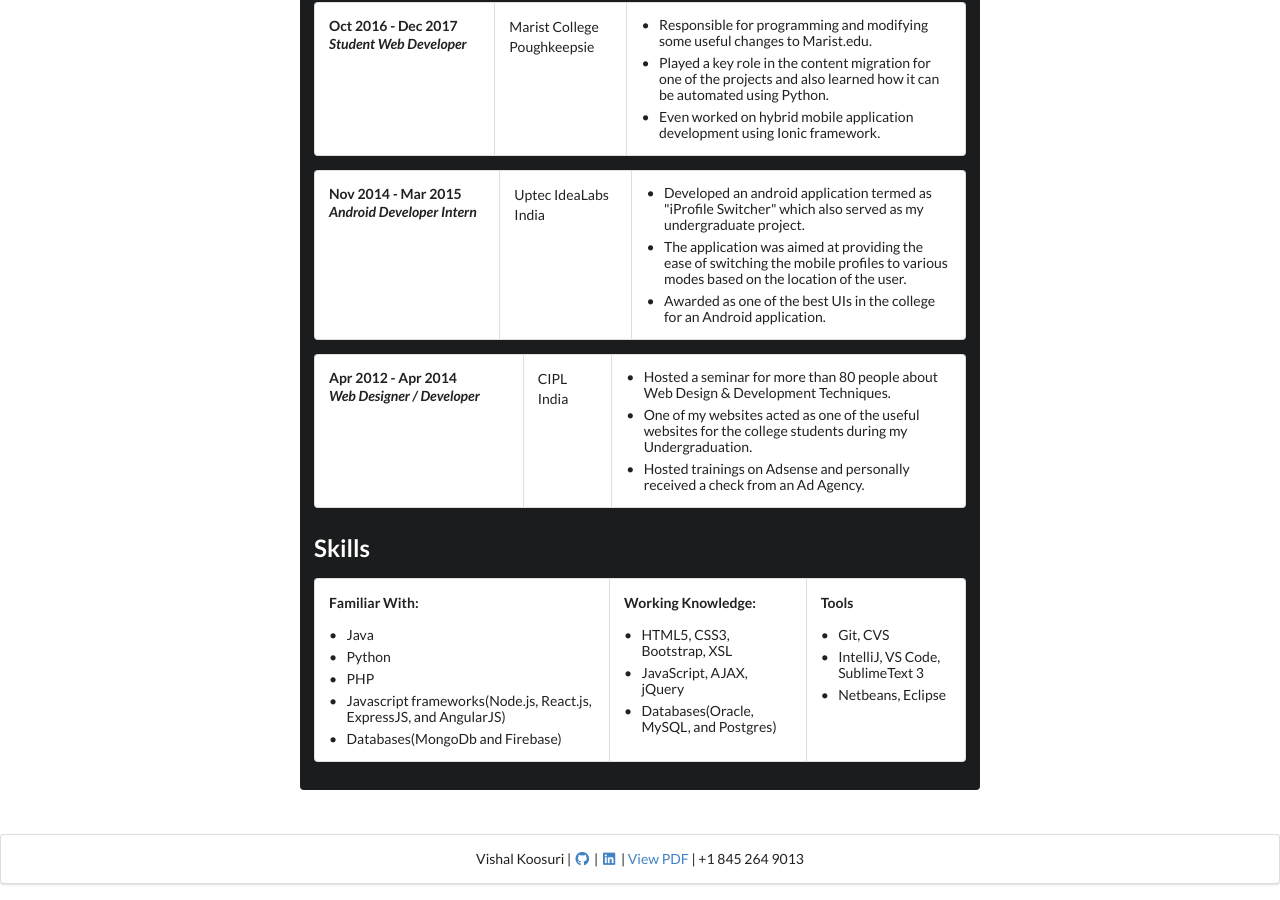
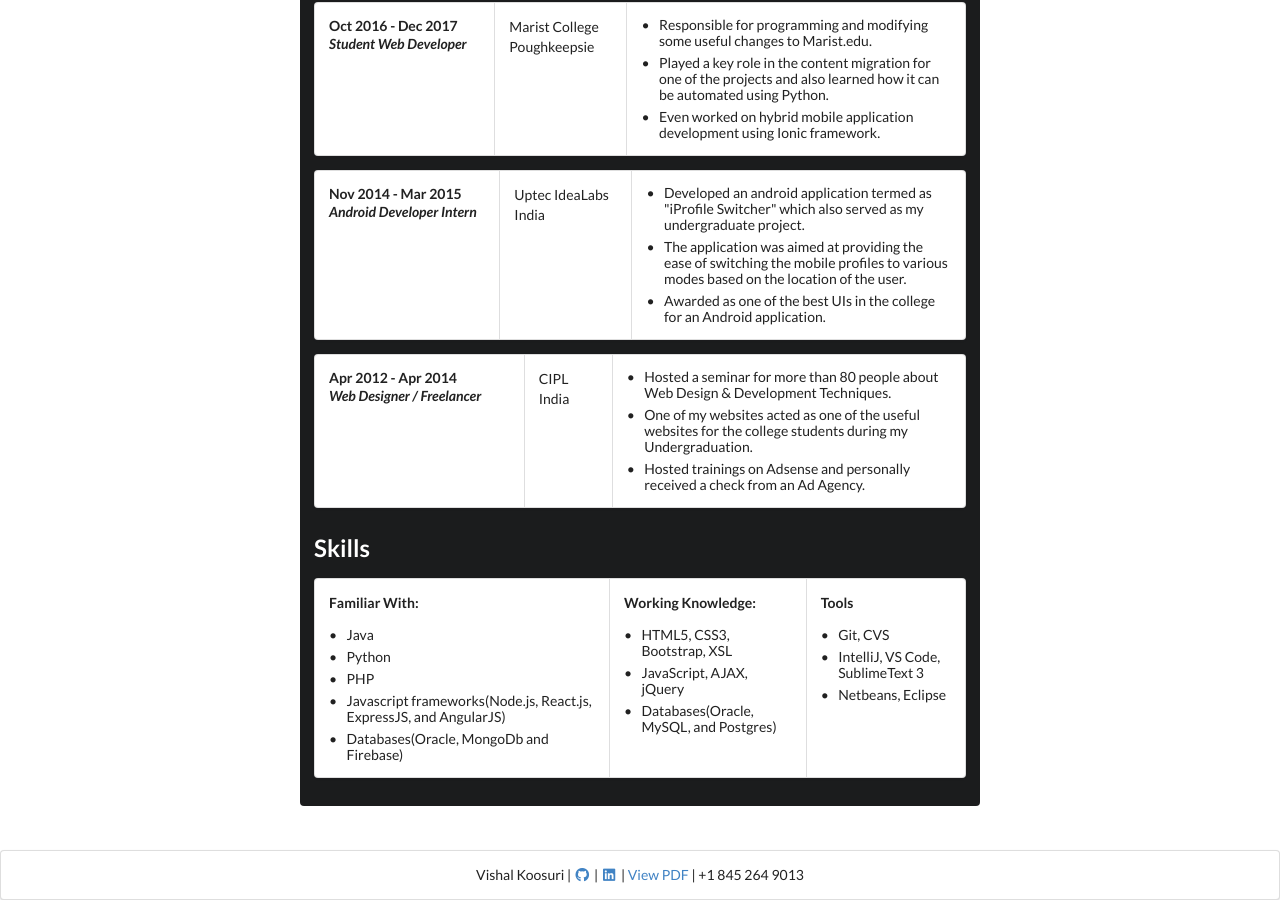
Before and after one commit to dainvinc/dainvinc.github.io, a Jekyll site: the page built from resume.html, in a window 1280 px wide and 900 px high, scrolled down 673 px. Built offline with Jekyll 4.4.1, drawn with Linux system fonts in a browser that asks for light colours; nearby versions of some CDN libraries.

Commit message:
Updated the resume and skills

```diff
--- a/_includes/resume-footer.html
+++ b/_includes/resume-footer.html
@@ -3,7 +3,7 @@
         <p>Vishal Koosuri |
             <a href="https://github.com/dainvinc"><i class="github icon"></i></a>|
             <a href="https://linkedin.com/in/vishal-koosuri"><i class="linkedin icon"></i></a>|
-            <a href="https://docs.google.com/document/d/1NX68bCyi9Vl7rGAAFHY1duFv36tCu3i3NluCDSdrtqA/edit?usp=sharing" target="_blank">View PDF</a>
+            <a href="https://docs.google.com/document/d/14KJfp7ch3j2MM_tzNmMsRiH6aZ5uv7EdtSg2doG_UrY/edit?usp=sharing" target="_blank">View PDF</a>
          | +1 845 264 9013</p>
     </div>
 </footer>
--- a/resume.html
+++ b/resume.html
@@ -91,7 +91,7 @@ permalink: /resume.html
     <div class="ui horizontal segments experience">
         <h2 class="ui segment">
             Apr 2012 - Apr 2014 <br>
-            <i>Web Designer / Developer</i>
+            <i>Web Designer / Freelancer</i>
         </h2>
         <div class="ui segment">
             CIPL <br>
@@ -115,7 +115,7 @@ permalink: /resume.html
                 <li>Python</li>
                 <li>PHP</li>
                 <li>Javascript frameworks(Node.js, React.js, ExpressJS, and AngularJS)</li>
-                <li>Databases(MongoDb and Firebase)</li>
+                <li>Databases(Oracle, MongoDb and Firebase)</li>
             </ul>
 
         </div>
```
